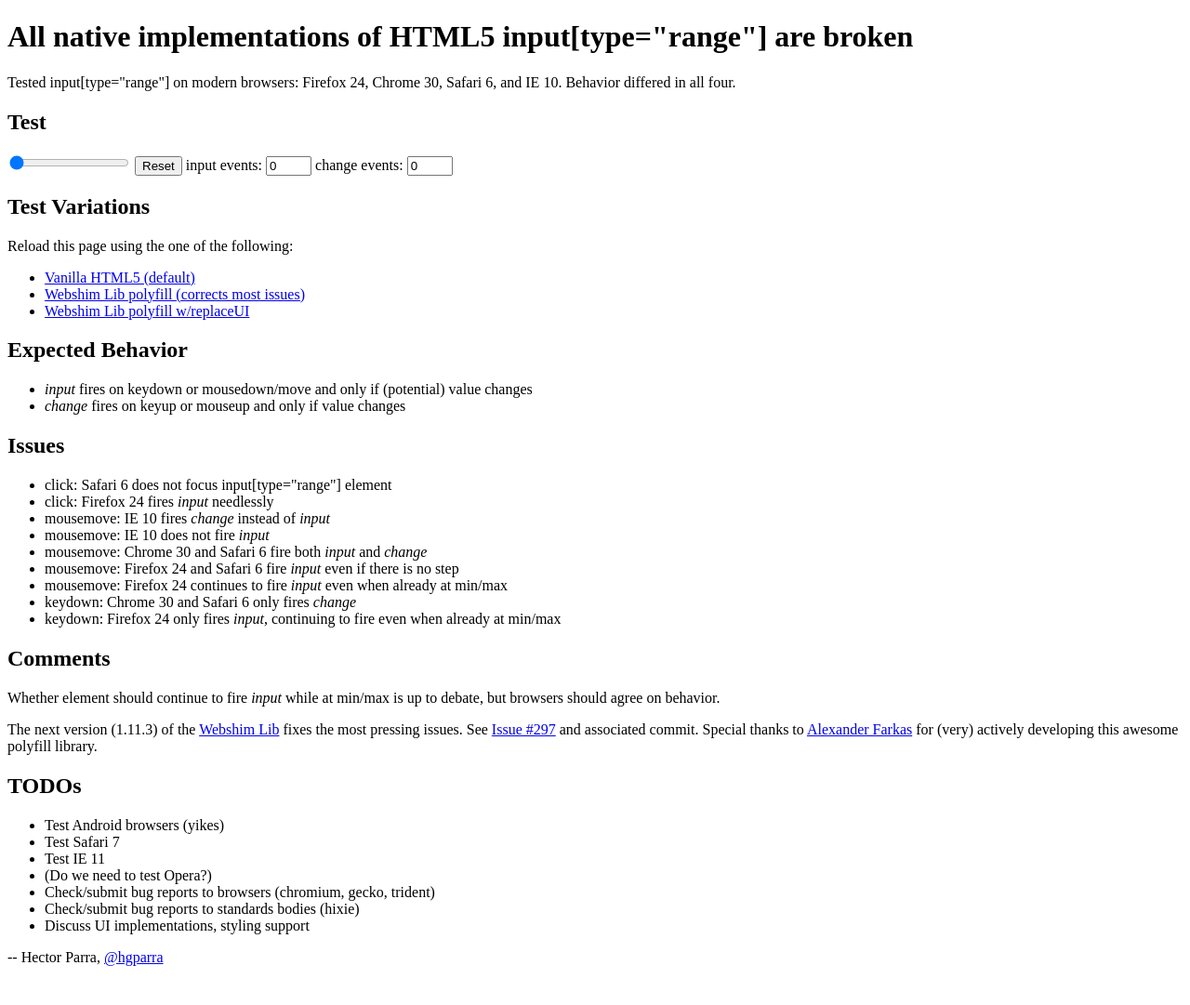
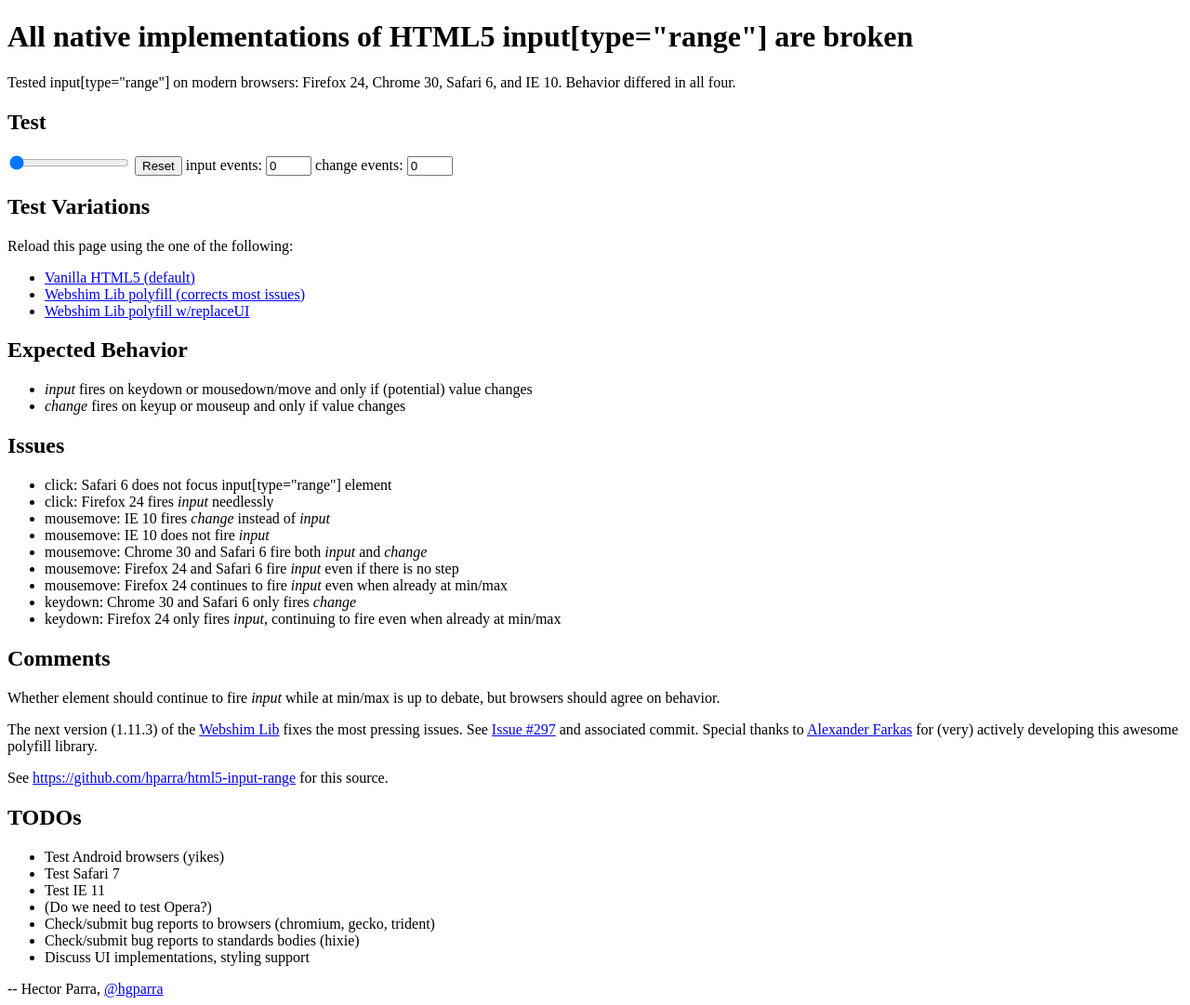
Before and after one commit to hparra/html5-input-range, a plain HTML site: page index.html in a window 1280 px wide. Shown: the whole page at 93% size. Before the commit the page ends 1047 px from the top, so only its background shows below. Drawn offline with Linux system fonts and the light colour scheme.

Commit message:
Added link to repo

```diff
--- a/index.html
+++ b/index.html
@@ -56,6 +56,7 @@
 	<h2>Comments</h2>
 	<p>Whether element should continue to fire <em>input</em> while at min/max is up to debate, but browsers should agree on behavior.</p>
 	<p>The next version (1.11.3) of the <a href="http://afarkas.github.io/webshim/demos/">Webshim Lib</a> fixes the most pressing issues. See <a href="https://github.com/aFarkas/webshim/issues/297">Issue #297</a> and associated commit. Special thanks to <a href="https://github.com/aFarkas">Alexander Farkas</a> for (very) actively developing this awesome polyfill library.</p>
+	<p>See <a href="https://github.com/hparra/html5-input-range">https://github.com/hparra/html5-input-range</a> for this source.</p>
 
 	<h2>TODOs</h2>
 	<ul>
```
